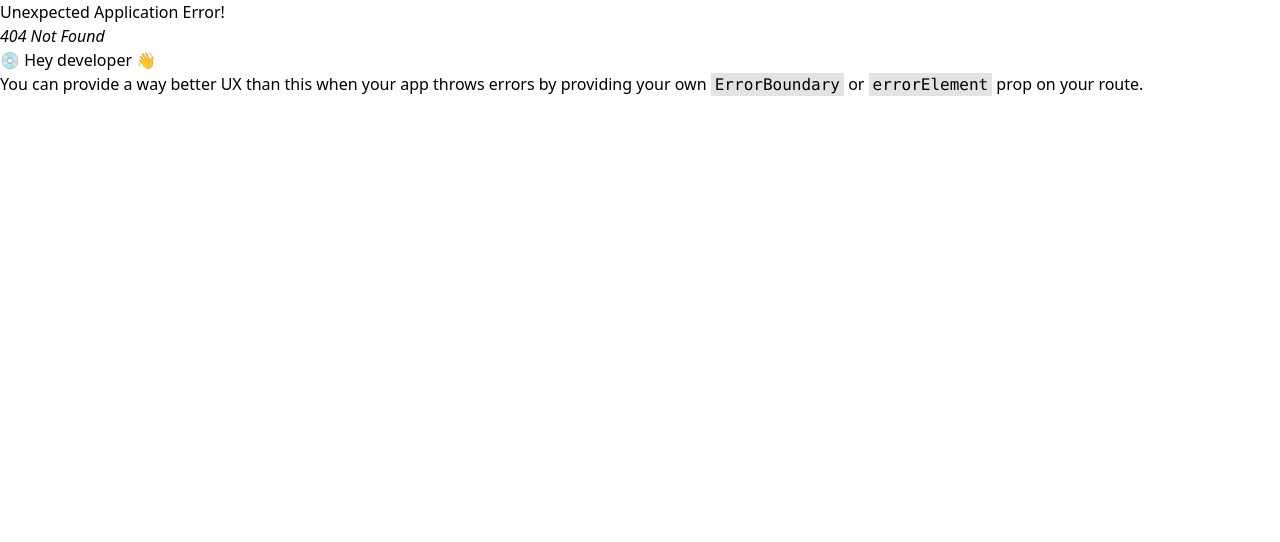
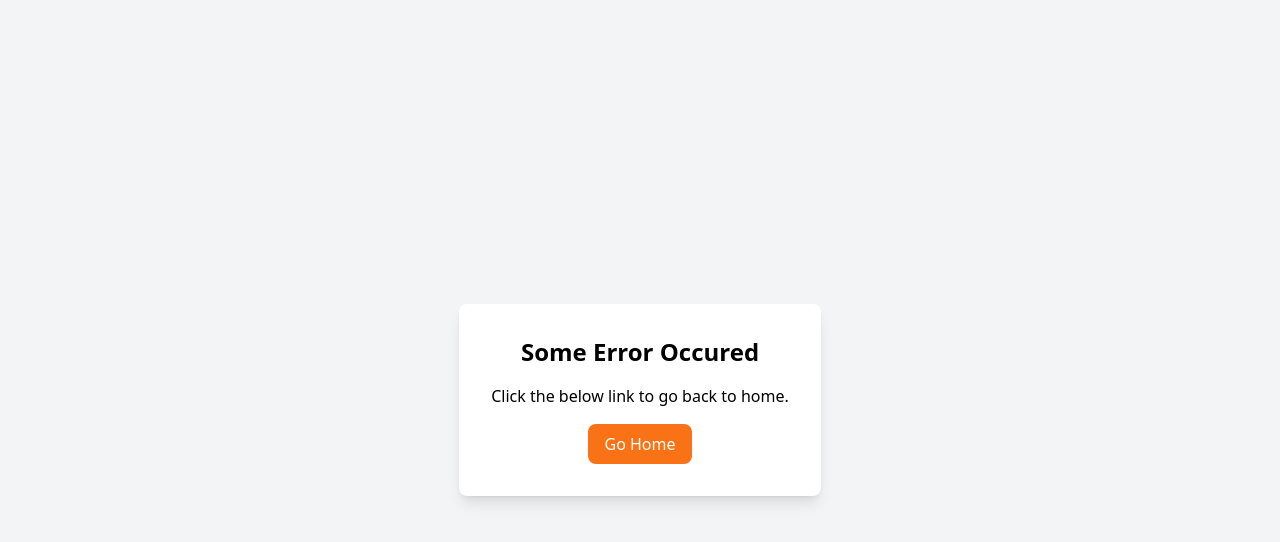
Before and after one commit to Mikhiel39/Covid-19-Detection-Frontend, a React (Vite) app: page /error in a window 1280 px wide. Before the commit this address had no page. Shown: the top 542 px of the page. Built offline with nearby package versions, Linux system fonts and the light colour scheme.

Commit message:
add error page

```diff
--- /dev/null
+++ b/src/pages/Error.tsx
@@ -0,0 +1,29 @@
+import React from "react";
+import { useNavigate } from "react-router-dom";
+
+const Error: React.FC = () => {
+  const navigate = useNavigate();
+
+  const handleGoHome = () => {
+    navigate("/");
+  };
+
+  return (
+    <div className="flex items-center justify-center min-h-screen bg-gray-100 dark:bg-gray-800">
+      <div className="bg-white dark:bg-gray-900 p-8 rounded-lg shadow-lg text-center">
+        <h1 className="text-2xl font-bold mb-4">Some Error Occured</h1>
+        <p className="mb-4">
+          Click the below link to go back to home.
+        </p>
+        <button
+          onClick={handleGoHome}
+          className="bg-orange-500 hover:bg-white text-white hover:text-black py-2 px-4 rounded-lg"
+        >
+          Go Home
+        </button>
+      </div>
+    </div>
+  );
+};
+
+export default Error;
--- a/src/pages/Form.tsx
+++ b/src/pages/Form.tsx
@@ -100,14 +100,7 @@ function Form() {
       Cookies.set("name", response.data.prediction_text, { expires: 5 });
       setRedirectToResult(true);
     } catch (error) {
-      if (axios.isAxiosError(error)) {
-        console.error(
-          "There was an error making the request",
-          error.response?.data
-        );
-      } else {
-        console.error("There was an unexpected error", error);
-      }
+      <Navigate to="/error" />
     }
 
     resetForm();
--- a/src/pages/Result.tsx
+++ b/src/pages/Result.tsx
@@ -1,16 +1,20 @@
 // src/Result.tsx
 import hero from "../public/hero.svg";
-import { Link } from "react-router-dom";
+import { Link, useNavigate } from "react-router-dom";
 import Cookies from "js-cookie";
 
 function Result() {
   const backgroundImageStyle = {
     backgroundImage: `url(${hero})`,
   };
+  const navigate = useNavigate();
 
   // Retrieve prediction from cookies, with a default message if not found
   const prediction = Cookies.get("name") || "No prediction found. Please submit the form first.";
-  // Cookies.remove("name");
+  if (!prediction) {
+    navigate("/error");
+    return null; // Return null to prevent rendering the result page
+  }
   return (
     <div className="relative">
       <div
--- a/src/router.tsx
+++ b/src/router.tsx
@@ -7,6 +7,7 @@ import App from "./App";
 import Home from "./pages/Home";
 import Form from "./pages/Form";
 import Result from "./pages/Result";
+import Error from "./pages/Error";
 
 export const router = createBrowserRouter(
   createRoutesFromElements(
@@ -14,6 +15,7 @@ export const router = createBrowserRouter(
       <Route index element={<Home />} />
       <Route path="form" element={<Form />} />
       <Route path="result" element={<Result />} />
+      <Route path="error" element={<Error />} />
     </Route>
   )
 );
```
